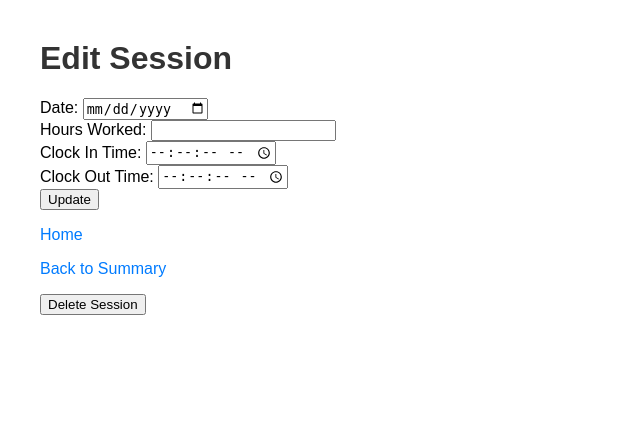
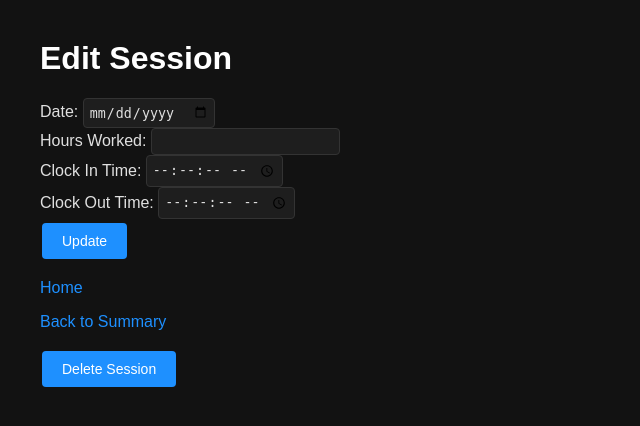
Before and after one commit to TomW1605/time_tracker, a Flask app: page /time_tracker/edit/1 in a window 1280 px wide. Shown: the top 426 px of the page, without its empty margins (0-640 px from the left). Run offline with Flask 3, Linux system fonts and the light colour scheme; parts of the project's set-up code (start-up, migrations or seed data) failed here and were passed over.

Commit message:
add dark mode

```diff
--- /dev/null
+++ b/static/dark.css
@@ -0,0 +1,57 @@
+body {
+    background-color: #121212;
+    color: #e0e0e0;
+    font-family: Arial, sans-serif;
+    margin: 40px;
+}
+
+h1 {
+    color: #ffffff;
+}
+
+table {
+    width: 100%;
+    border-collapse: collapse;
+    background-color: #1e1e1e;
+}
+
+th, td {
+    padding: 10px;
+    border: 1px solid #333333;
+    text-align: left;
+}
+
+a {
+    text-decoration: none;
+    color: #1e90ff;
+}
+
+a:hover {
+    text-decoration: underline;
+}
+
+input[type="text"], input[type="number"], input[type="date"], input[type="time"] {
+    background-color: #1e1e1e;
+    border: 1px solid #333333;
+    color: #e0e0e0;
+    padding: 5px;
+    border-radius: 4px;
+}
+
+input[type="submit"], button {
+    background-color: #1e90ff;
+    border: none;
+    color: white;
+    padding: 10px 20px;
+    text-align: center;
+    text-decoration: none;
+    display: inline-block;
+    font-size: 14px;
+    margin: 4px 2px;
+    cursor: pointer;
+    border-radius: 4px;
+}
+
+input[type="submit"]:hover, button:hover {
+    background-color: #006bb3;
+}
--- a/templates/clock_in.html
+++ b/templates/clock_in.html
@@ -2,7 +2,7 @@
 <html>
 <head>
     <title>Clock In</title>
-    <link rel="stylesheet" type="text/css" href="{{ url_for('static', filename='style.css') }}">
+    <link rel="stylesheet" type="text/css" href="{{ url_for('static', filename='dark.css') }}">
     <script>
         function clockIn() {
             const clockInTime = document.getElementById('clock_in_time').value;
--- a/templates/clock_out.html
+++ b/templates/clock_out.html
@@ -2,7 +2,7 @@
 <html>
 <head>
     <title>Clock Out</title>
-    <link rel="stylesheet" type="text/css" href="{{ url_for('static', filename='style.css') }}">
+    <link rel="stylesheet" type="text/css" href="{{ url_for('static', filename='dark.css') }}">
     <script>
         function clockOut() {
             const clockOutTime = document.getElementById('clock_out_time').value;
--- a/templates/edit.html
+++ b/templates/edit.html
@@ -2,7 +2,7 @@
 <html>
 <head>
     <title>Edit Session</title>
-    <link rel="stylesheet" type="text/css" href="{{ url_for('static', filename='style.css') }}">
+    <link rel="stylesheet" type="text/css" href="{{ url_for('static', filename='dark.css') }}">
     <script>
         function loadSession() {
             fetch("{{ url_for('api_get_session', id=session_id) }}")
--- a/templates/index.html
+++ b/templates/index.html
@@ -2,7 +2,7 @@
 <html>
 <head>
     <title>Work Hour Tracker</title>
-    <link rel="stylesheet" type="text/css" href="{{ url_for('static', filename='style.css') }}">
+    <link rel="stylesheet" type="text/css" href="{{ url_for('static', filename='dark.css') }}">
 </head>
 <body>
     <h1>Welcome to Work Hour Tracker</h1>
--- a/templates/log_hours.html
+++ b/templates/log_hours.html
@@ -2,7 +2,7 @@
 <html>
 <head>
     <title>Log Hours</title>
-    <link rel="stylesheet" type="text/css" href="{{ url_for('static', filename='style.css') }}">
+    <link rel="stylesheet" type="text/css" href="{{ url_for('static', filename='dark.css') }}">
     <script>
         function logHours() {
             const date = document.getElementById('date').value;
--- a/templates/summary.html
+++ b/templates/summary.html
@@ -2,7 +2,7 @@
 <html>
 <head>
     <title>Summary</title>
-    <link rel="stylesheet" type="text/css" href="{{ url_for('static', filename='style.css') }}">
+    <link rel="stylesheet" type="text/css" href="{{ url_for('static', filename='dark.css') }}">
     <style>
         h3, p {
             display: inline-block;
```
